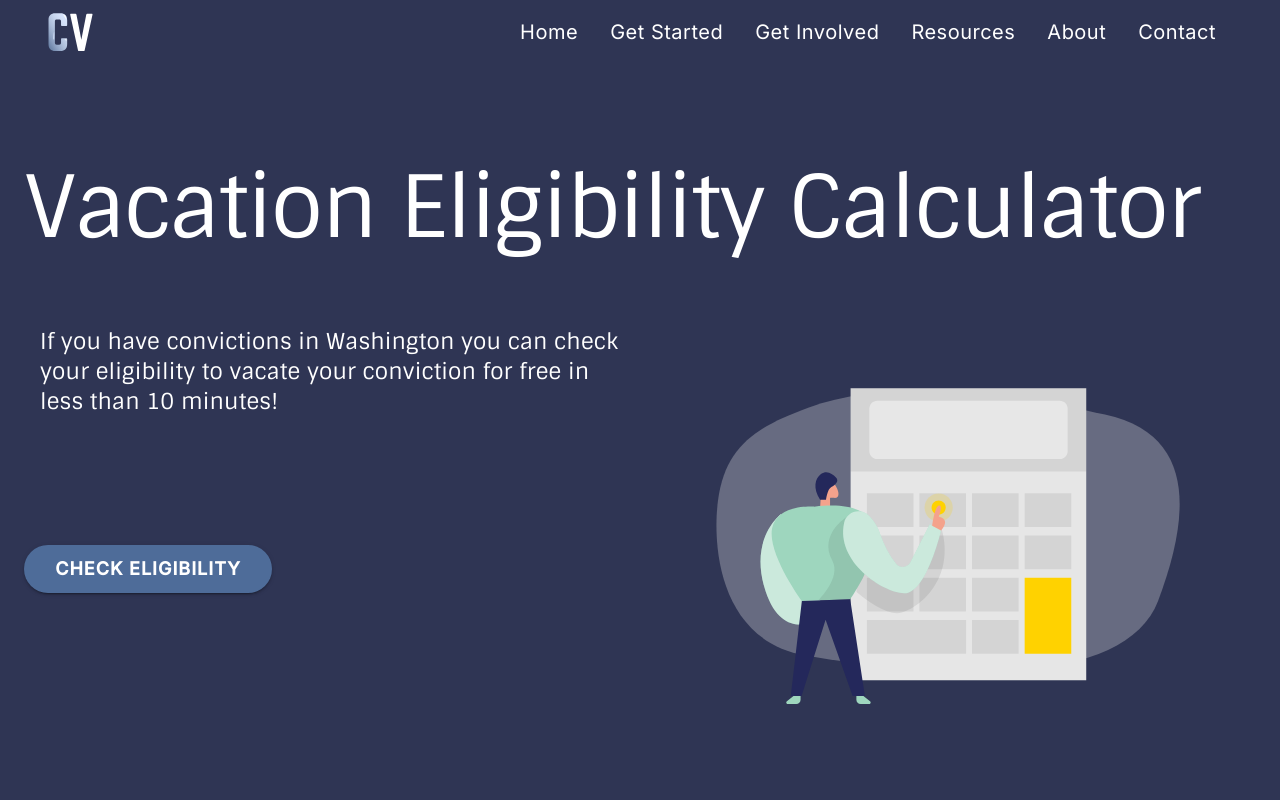
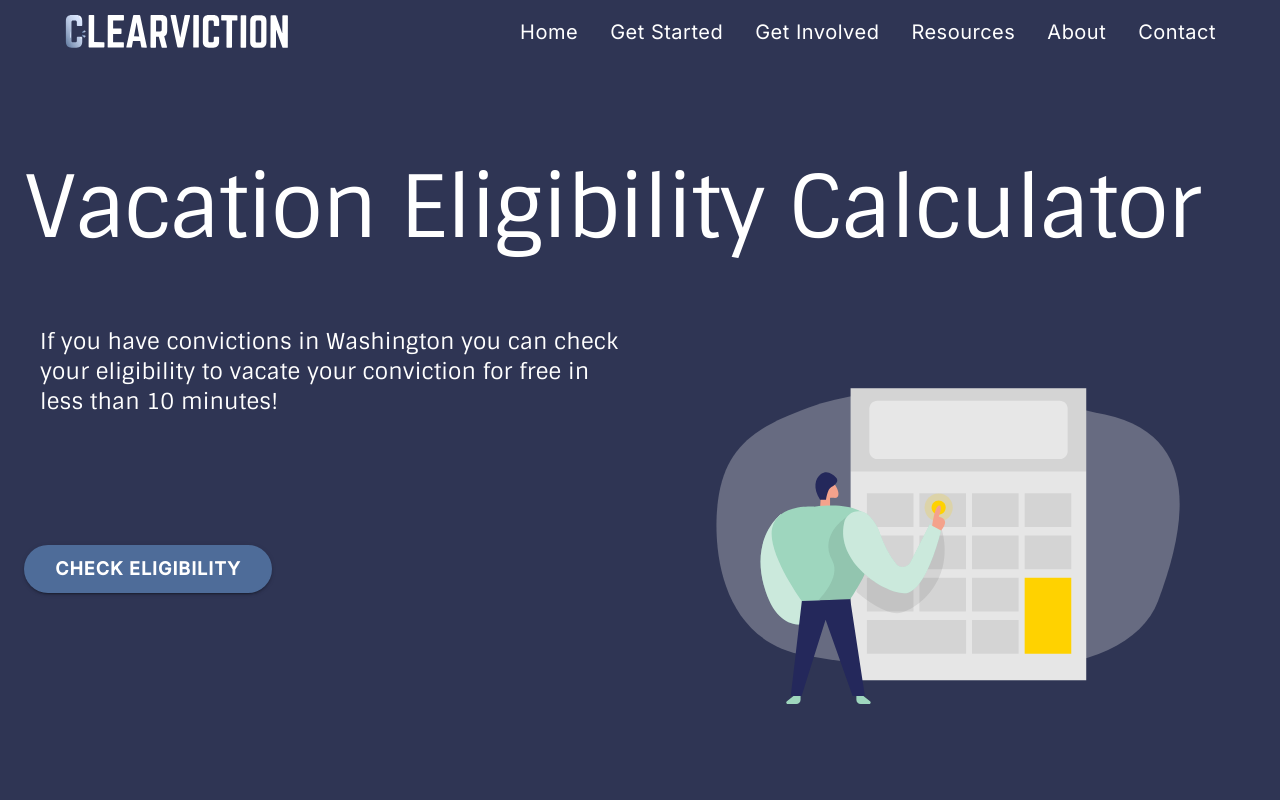
Before and after one commit to openseattle/clearviction-v1, a React (Create React App) app: page / in a window 1280 px wide. Shown: the top 800 px of the page. Built offline with nearby package versions, Linux system fonts and the light colour scheme.

Commit message:
Replaced Logo with breakpoints for screen size, reverting to original logo

```diff
--- a/src/Components/Navigation.jsx
+++ b/src/Components/Navigation.jsx
@@ -17,7 +17,7 @@ import { useState } from "react";
 import NavButton from "../ui-kit/NavButton";
 import NavButtonMobile from "../ui-kit/NavButtonMobile";
 import LegalDisclaimer from "./LegalDisclaimer";
-import { NavigationLogo } from "./NavigationLogo";
+import NavigationLogo from "./NavigationLogo";
 import SkipLink from "../ui-kit/SkipLink";
 
 const useStyles = makeStyles(theme => ({
--- a/src/Components/NavigationLogo.jsx
+++ b/src/Components/NavigationLogo.jsx
@@ -1,8 +1,25 @@
 import { ButtonBase } from "@material-ui/core";
-import logo from "../Assets/cv_small_logo_dark. 1.svg";
+import largeLogo from "../Assets/cVLogoInlineLight.svg";
+import smallLogo from "../Assets/cv_small_logo_dark. 1.svg";
+import { useEffect, useState } from 'react';
 
-export const NavigationLogo = () => (
-    <ButtonBase href="/" aria-label="clearviction home page" disableRipple>
-        <img src={logo} alt="clearviction logo" style={{ height: 40 }} />
-    </ButtonBase>
-);
+
+const NavigationLogo = () => {
+    const [isLargeScreen, setIsLargeScreen] = useState(true);
+
+    useEffect(() => {
+        const mediaSize = window.innerWidth;
+        mediaSize >= 768 ? setIsLargeScreen(true) : setIsLargeScreen(false);
+    }, []);
+
+    return (
+        <ButtonBase href="/" aria-label="clearviction home page" disableRipple>
+            {isLargeScreen ?
+                <img src={largeLogo} alt="clearviction logo" style={{ height: 60 }} />
+                : <img src={smallLogo} alt="clearviction logo" style={{ height: 50 }} />
+            }
+        </ButtonBase>
+    )
+};
+
+export default NavigationLogo
```
Also changed, not shown: src/Assets/cVLogoInlineLight.svg (added).
